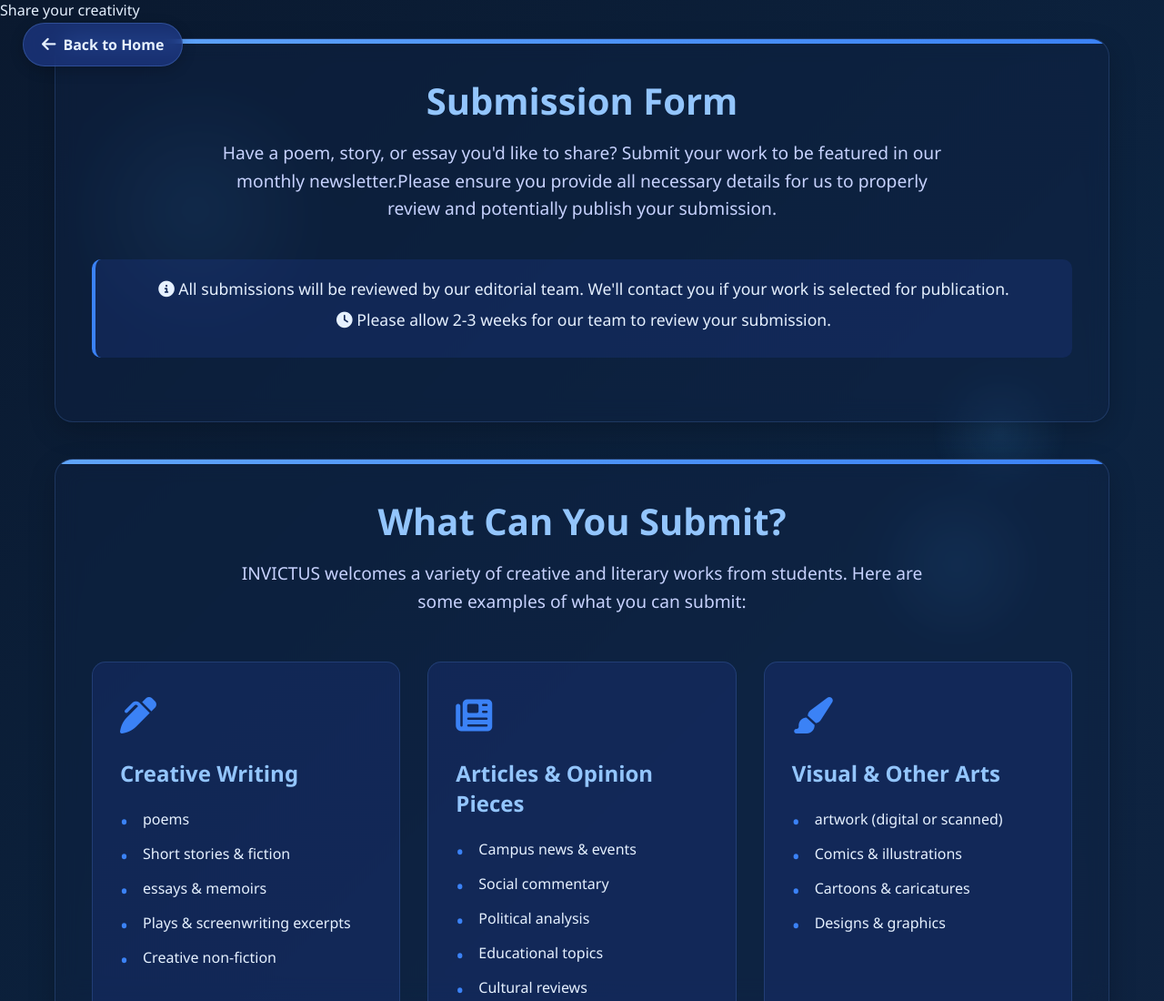
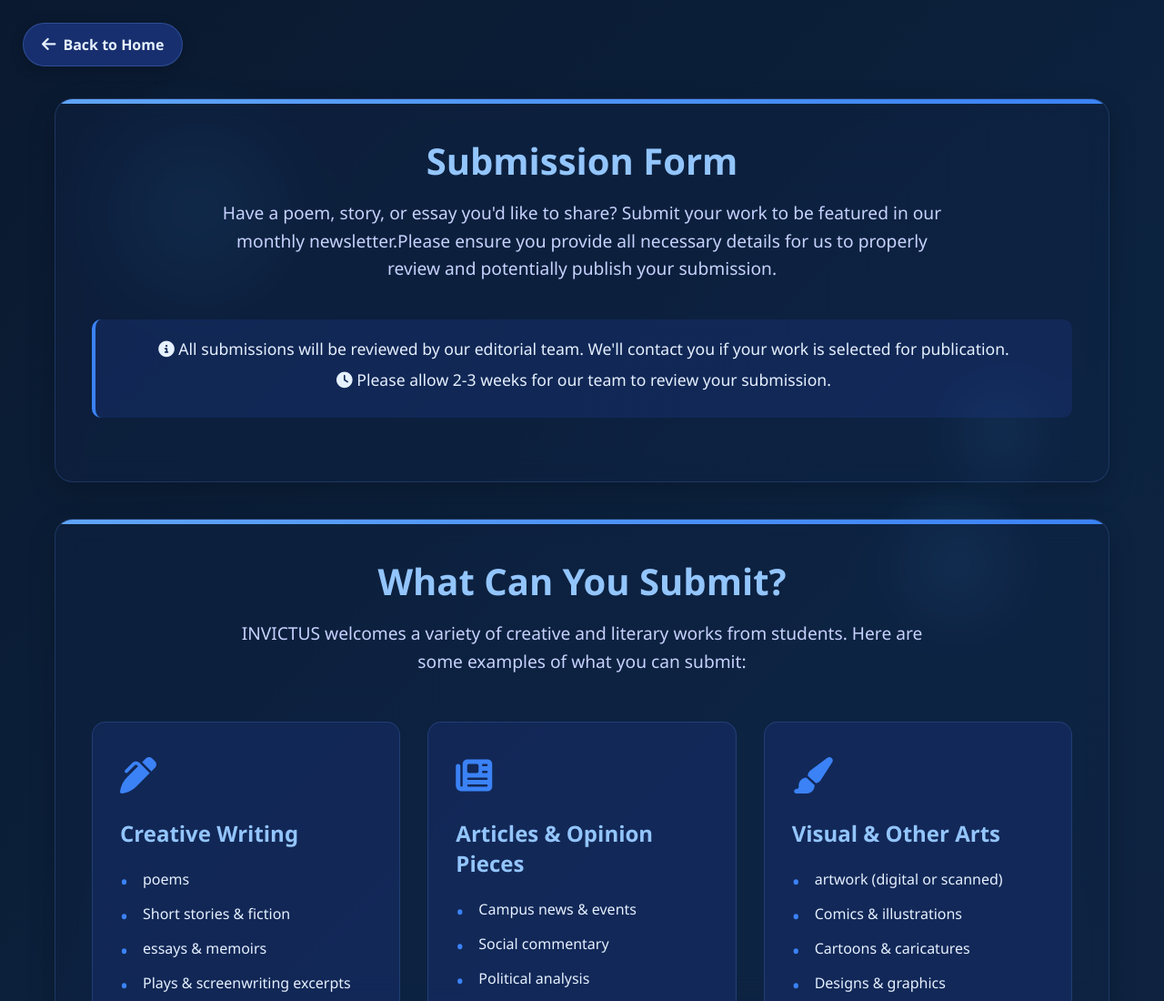
Before and after one commit to Shameem123456/INVICTUSlocal, a plain HTML site: page index.html in a window 1280 px wide. Shown: the top 1100 px of the page at 91% size. Drawn offline with Linux system fonts and the light colour scheme.

Commit message:
Update index.html

```diff
--- a/index.html
+++ b/index.html
@@ -424,11 +424,7 @@
         <i class="fas fa-arrow-left"></i>
         <span>Back to Home</span>
     </a>
-    <section class="header>
-  <div class="invictus-logo">
-        Share your creativity
-    </div>
-    </section>
+    <br><br><br><br>
     <!-- Main content -->
     <div class="content-container">
         <!-- Form container -->
```
